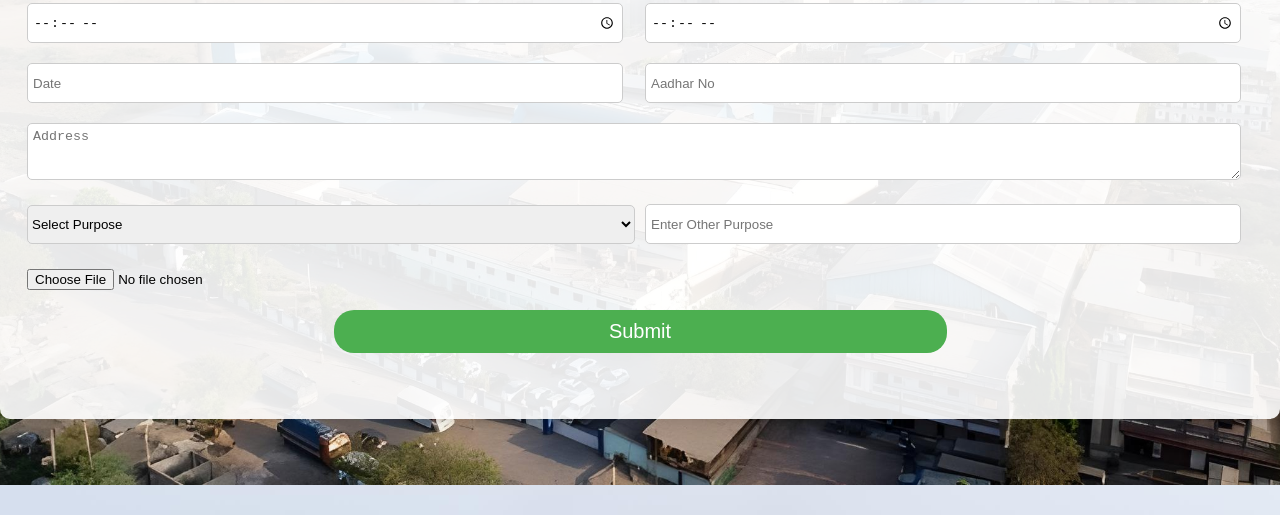
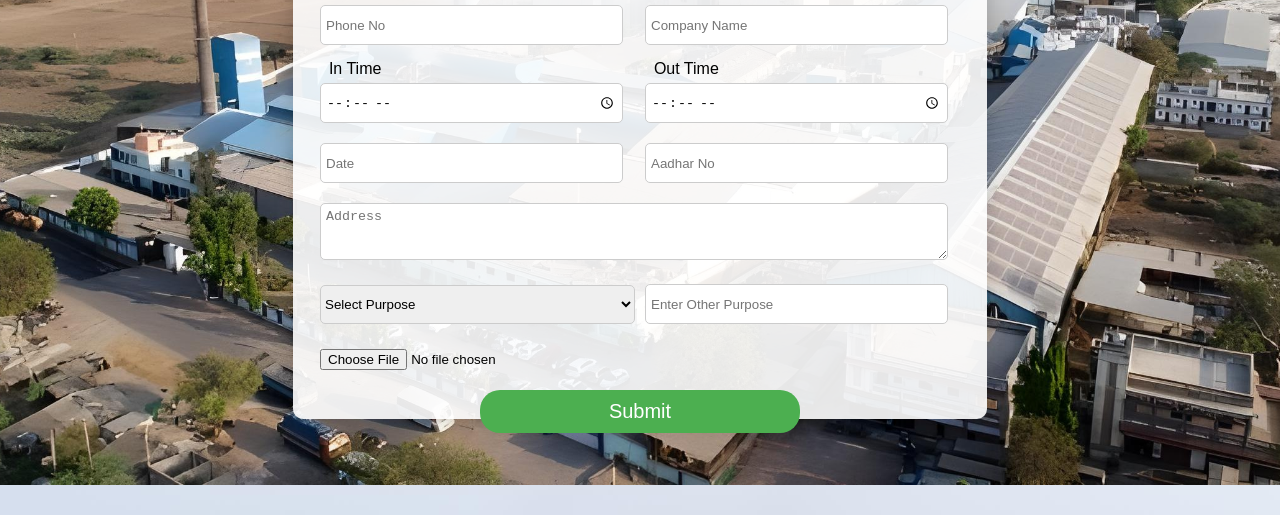
Before and after one commit to Rtmiksb/PGP_Gatepass.pgpfirst, a plain HTML site: page index.html in a window 1280 px wide. Shown: the part 315-830 px from the top of the page. Drawn offline with Linux system fonts and the light colour scheme.

Commit message:
Update index.html

```diff
--- a/index.html
+++ b/index.html
@@ -31,7 +31,7 @@
         .container {
             width: auto;
             height: 660px;
-            max-width: auto;
+            max-width: 650px;
             margin: 30px auto;
             padding: 22px;
             background-color: rgba(255, 255, 255, 0.9);
```
